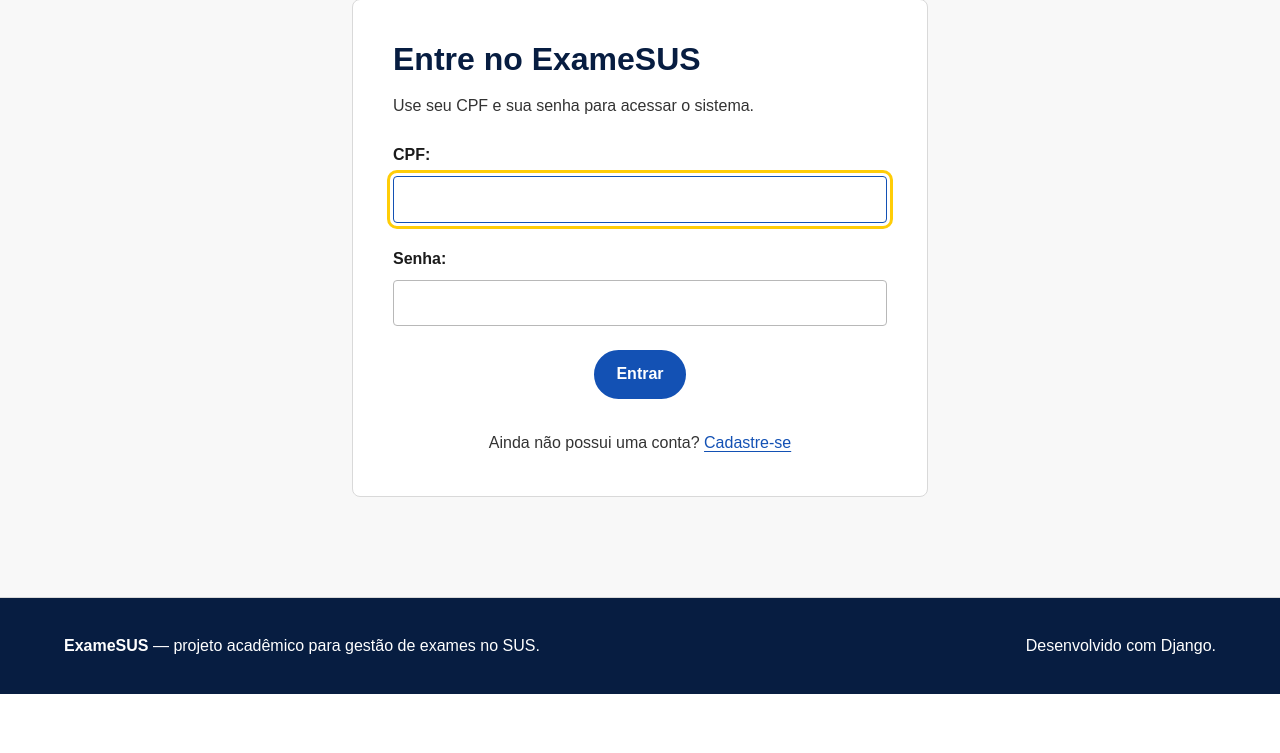
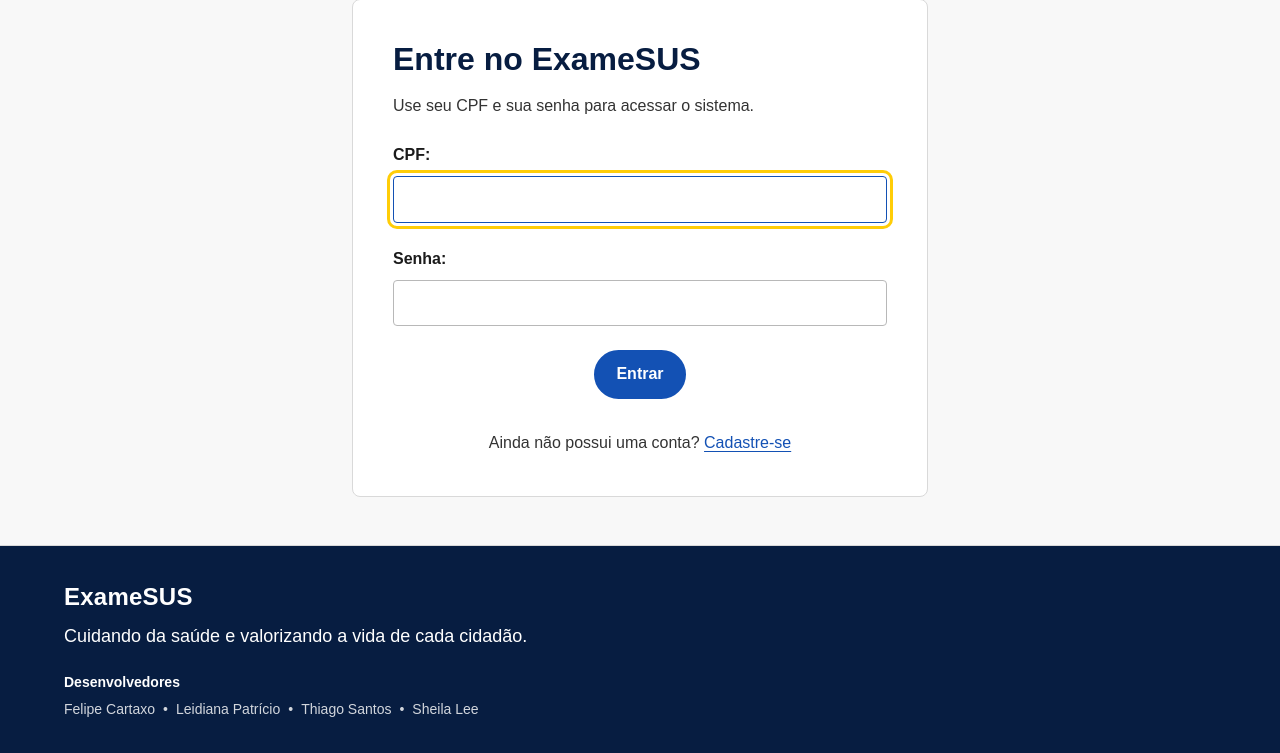
Before and after one commit to felipecartaxo/rad-exames_sus, a Django app: page /conta/entrar/?next=/exames/novo/ in a window 1280 px wide. Shown: the part 106-859 px from the top of the page. Before the commit the page ends 800 px from the top, so only its background shows below. Run offline with Django 5.2, Linux system fonts and the light colour scheme.

Commit message:
adjust: atualizacao do footer

```diff
--- a/static/css/layout.css
+++ b/static/css/layout.css
@@ -69,14 +69,57 @@ body {
 
 .footer-inner {
   display: flex;
-  min-height: 6rem;
-  align-items: center;
-  justify-content: space-between;
-  gap: var(--space-3);
+  min-height: 10rem;
+  padding-block: var(--space-5);
+  align-items: flex-start;
+  flex-direction: column;
+  gap: var(--space-4);
 }
 
-.footer-inner p {
+.footer-about {
+  display: grid;
+  gap: var(--space-2);
+}
+
+.footer-about p,
+.footer-credits h2 {
   margin: 0;
+}
+
+.footer-brand {
+  color: var(--color-text-on-dark);
+  font-size: 1.5rem;
+  font-weight: 700;
+  letter-spacing: 0.01em;
+}
+
+.footer-slogan {
+  max-width: 48rem;
+  color: var(--color-text-on-dark);
+  font-size: 1.125rem;
+  font-weight: 500;
+  line-height: 1.5;
+}
+
+.footer-credits h2 {
+  color: inherit;
+  font-size: 0.875rem;
+  font-weight: 600;
+}
+
+.footer-credits ul {
+  display: flex;
+  margin: var(--space-2) 0 0;
+  padding: 0;
+  gap: var(--space-2);
+  list-style: none;
+  color: rgb(255 255 255 / 82%);
+  font-size: 0.875rem;
+}
+
+.footer-credits li + li::before {
+  margin-right: var(--space-2);
+  content: "•";
 }
 
 @media (max-width: 40rem) {
@@ -92,6 +135,10 @@ body {
     padding-block: var(--space-3);
   }
 
+  .footer-credits ul {
+    flex-wrap: wrap;
+  }
+
   .primary-navigation {
     width: 100%;
     gap: var(--space-2);
--- a/templates/base.html
+++ b/templates/base.html
@@ -9,7 +9,7 @@
     <title>{% block title %}ExameSUS{% endblock %}</title>
     <link rel="stylesheet" href="{% static 'css/tokens.css' %}">
     <link rel="stylesheet" href="{% static 'css/base.css' %}">
-    <link rel="stylesheet" href="{% static 'css/layout.css' %}?v=20260702-1">
+    <link rel="stylesheet" href="{% static 'css/layout.css' %}?v=20260702-3">
     <link rel="stylesheet" href="{% static 'css/components.css' %}?v=20260702-11">
     {% block extra_css %}{% endblock %}
   </head>
--- a/templates/includes/footer.html
+++ b/templates/includes/footer.html
@@ -1,7 +1,18 @@
 {% load i18n %}
 <footer class="site-footer">
   <div class="container footer-inner">
-    <p><strong>ExameSUS</strong> — {% trans "projeto acadêmico para gestão de exames no SUS." %}</p>
-    <p>{% trans "Desenvolvido com Django." %}</p>
+    <div class="footer-about">
+      <p class="footer-brand">ExameSUS</p>
+      <p class="footer-slogan">{% trans "Cuidando da saúde e valorizando a vida de cada cidadão." %}</p>
+    </div>
+    <section class="footer-credits" aria-labelledby="titulo-desenvolvedores">
+      <h2 id="titulo-desenvolvedores">{% trans "Desenvolvedores" %}</h2>
+      <ul>
+        <li>Felipe Cartaxo</li>
+        <li>Leidiana Patrício</li>
+        <li>Thiago Santos</li>
+        <li>Sheila Lee</li>
+      </ul>
+    </section>
   </div>
 </footer>
```
Also changed, not shown: usuarios/tests/test_layout.py (+19 -1 lines), locale/en/LC_MESSAGES/django.po, 1 other file.
